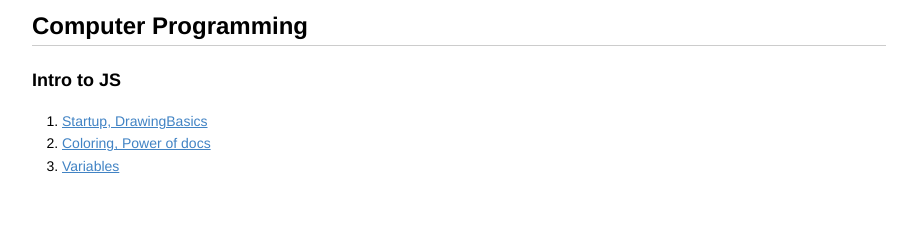
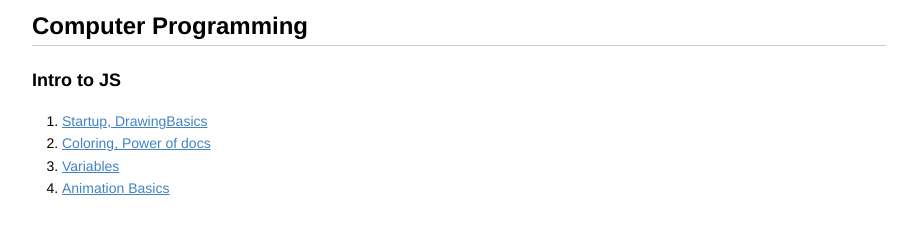
Before and after one commit to HorseBackAI/KhanComputing, a plain HTML site: page index.html in a window 1280 px wide. Shown: the part 78-312 px from the top of the page, without its empty margins (181-1098 px from the left). Drawn offline with nearby package versions, Linux system fonts and the light colour scheme; some packages are replaced by stand-ins of ours.

Commit message:
Modified index.html for adding Animation Basics

```diff
--- a/index.html
+++ b/index.html
@@ -338,6 +338,7 @@ kbd {
 <li><a href="Notes-1-IntroToJS/1-Startup-DrawingBasics.html">Startup, DrawingBasics</a></li>
 <li><a href="Notes-1-IntroToJS/2-Coloring-Documentation.html">Coloring, Power of docs</a></li>
 <li><a href="Notes-1-IntroToJS/3-Variables.html">Variables</a></li>
+<li><a href="Notes-1-IntroToJS/4-AnimationBasics.html">Animation Basics</a></li>
 </ol>
 
 
```
